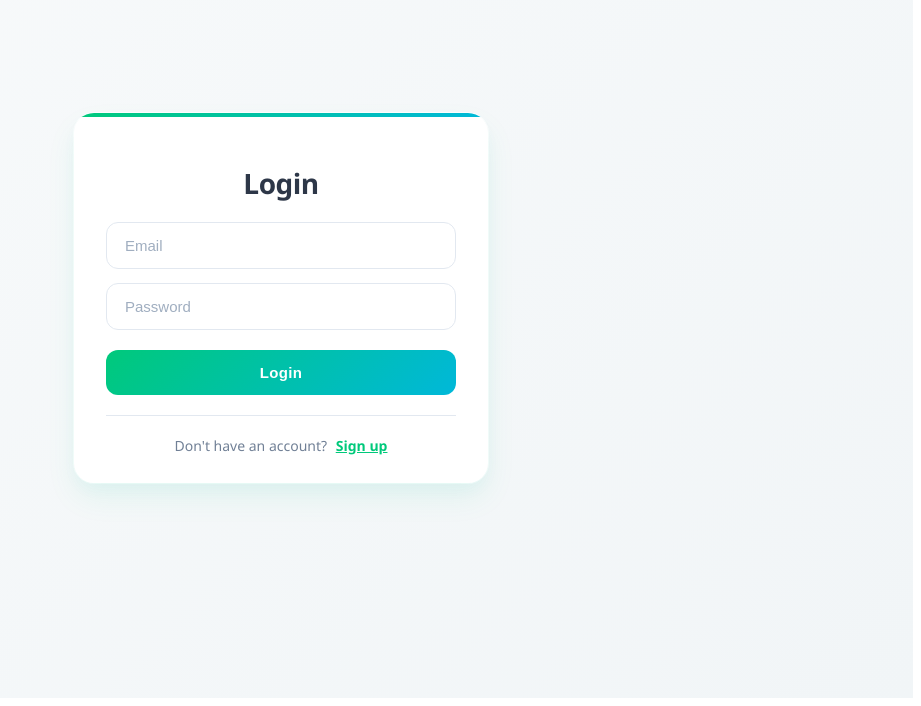
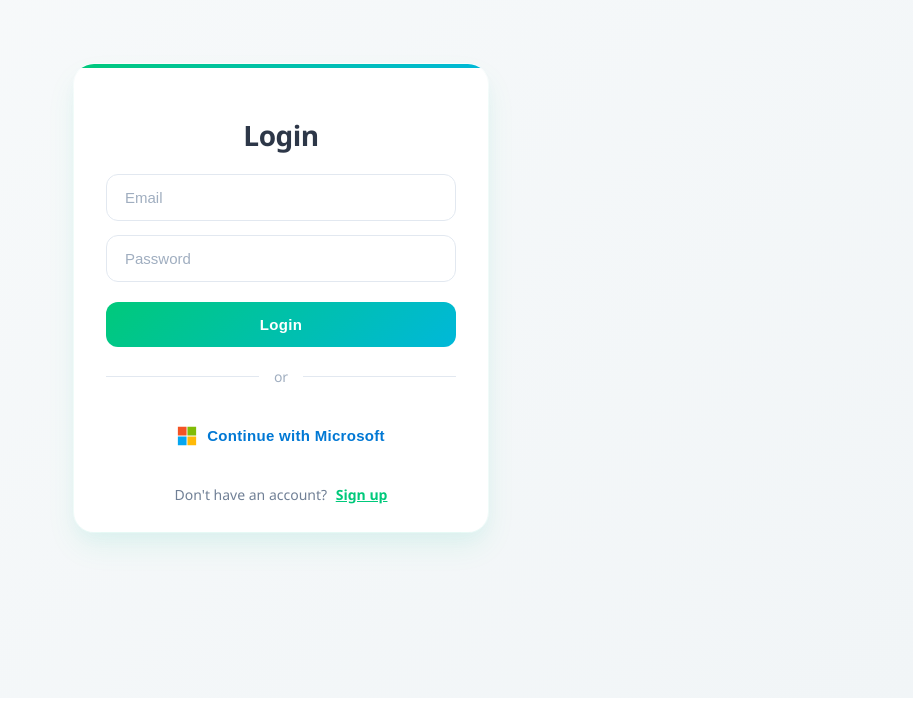
Before and after one commit to Khushiimaheshwari/Smart-Inventory-and-Resource-Management-System, a Next.js app: page /login in a window 1280 px wide. Shown: the part 110-816 px from the top of the page, without its empty margins (359-1280 px from the left). Built offline with nearby package versions, Linux system fonts and the light colour scheme.

Commit message:
Edited login and signup pages

```diff
--- a/src/app/login/login.module.css
+++ b/src/app/login/login.module.css
@@ -130,9 +130,7 @@
 /* Signup Option Styles */
 .signup-option {
   text-align: center;
-  margin-top: 20px;
-  padding-top: 20px;
-  border-top: 1px solid #e2e8f0;
+  margin-top: 25px;
 }
 
 .signup-option p {
@@ -158,6 +156,81 @@
 
 .signup-link:active {
   transform: translateY(1px);
+}
+
+/* Social Login Section */
+.divider {
+  display: flex;
+  align-items: center;
+  margin: 20px 0;
+  color: #a0aec0;
+  font-size: 14px;
+}
+
+.divider::before,
+.divider::after {
+  content: '';
+  flex: 1;
+  height: 1px;
+  background: #e2e8f0;
+}
+
+.divider span {
+  padding: 0 15px;
+  background: white;
+}
+
+.socialButtons {
+  display: flex;
+  flex-direction: column;
+  gap: 10px;
+  margin-bottom: 20px;
+}
+
+.socialBtn {
+  width: 100%;
+  padding: 12px 16px;
+  border: 1.5px solid #e2e8f0;
+  border-radius: 12px;
+  background: white;
+  color: #2d3748;
+  font-size: 15px;
+  font-weight: 500;
+  cursor: pointer;
+  transition: all 0.3s ease;
+  display: flex;
+  align-items: center;
+  justify-content: center;
+  gap: 10px;
+  text-decoration: none;
+}
+
+.socialBtn:hover {
+  border-color: #cbd5e0;
+  background: #f7fafc;
+  transform: translateY(-1px);
+}
+
+.socialBtn.microsoft {
+  background: white;
+  border-color: #0078d4;
+  color: #0078d4;
+}
+
+.socialBtn.microsoft:hover {
+  background: #f0f8ff;
+  border-color: #106ebe;
+  color: #106ebe;
+}
+
+.socialBtn.google {
+  border-color: #db4437;
+  color: #db4437;
+}
+
+.socialBtn.google:hover {
+  background: #fdf2f2;
+  border-color: #c23321;
 }
 
 @keyframes slideUp {
--- a/src/app/login/page.js
+++ b/src/app/login/page.js
@@ -74,6 +74,28 @@ const handleSignupClick = () => {
 
         <button type="submit">Login</button>
 
+        {/* Divider */}
+        <div className={styles.divider}>
+          <span>or</span>
+        </div>
+
+        {/* Social Login Buttons */}
+        <div className={styles.socialButtons}>
+          <button
+            type="button"
+            className={`${styles.socialBtn} ${styles.microsoft}`}
+            onClick={() => handleSocialLogin('Microsoft')}
+          >
+            <svg width="20" height="20" viewBox="0 0 23 23">
+              <path fill="#f35325" d="M1 1h10v10H1z"/>
+              <path fill="#81bc06" d="M12 1h10v10H12z"/>
+              <path fill="#05a6f0" d="M1 12h10v10H1z"/>
+              <path fill="#ffba08" d="M12 12h10v10H12z"/>
+            </svg>
+            Continue with Microsoft
+          </button>
+        </div>
+
         <div className={styles["signup-option"]}>
           <p>
             Don&apos;t have an account?{" "}
```
